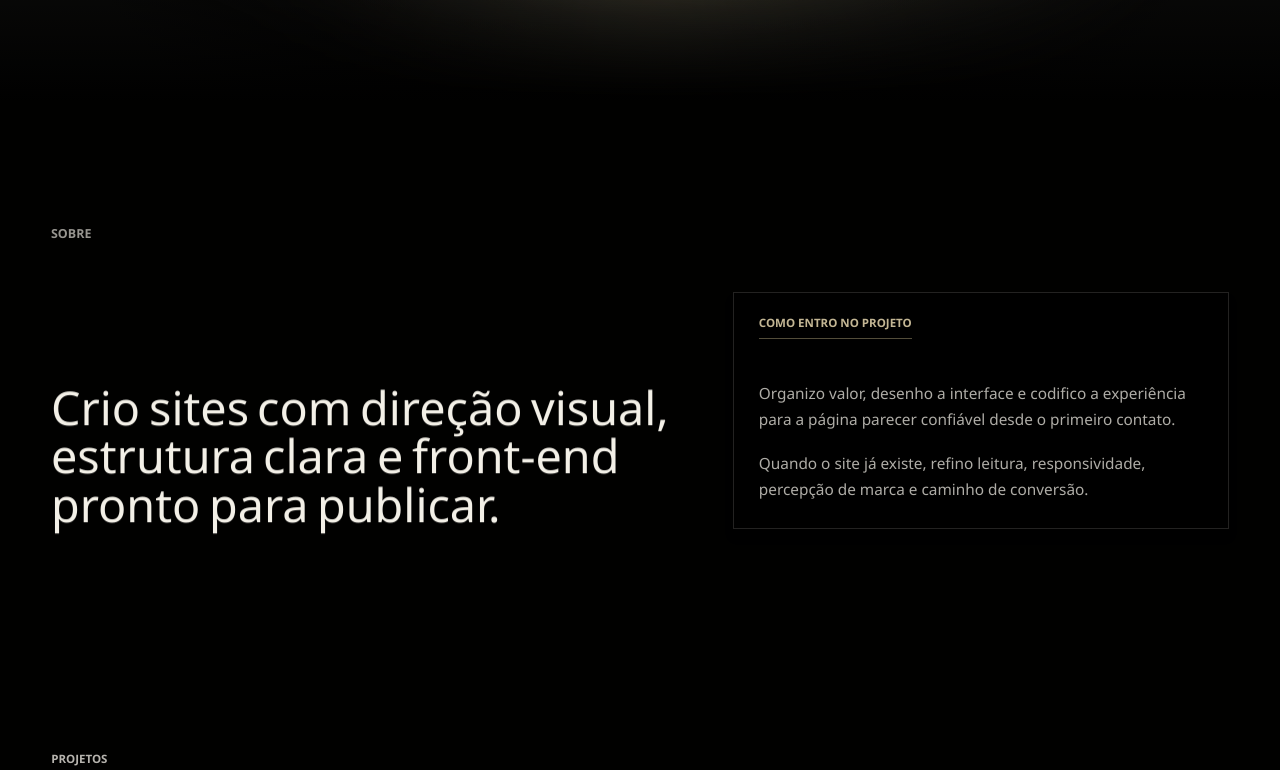
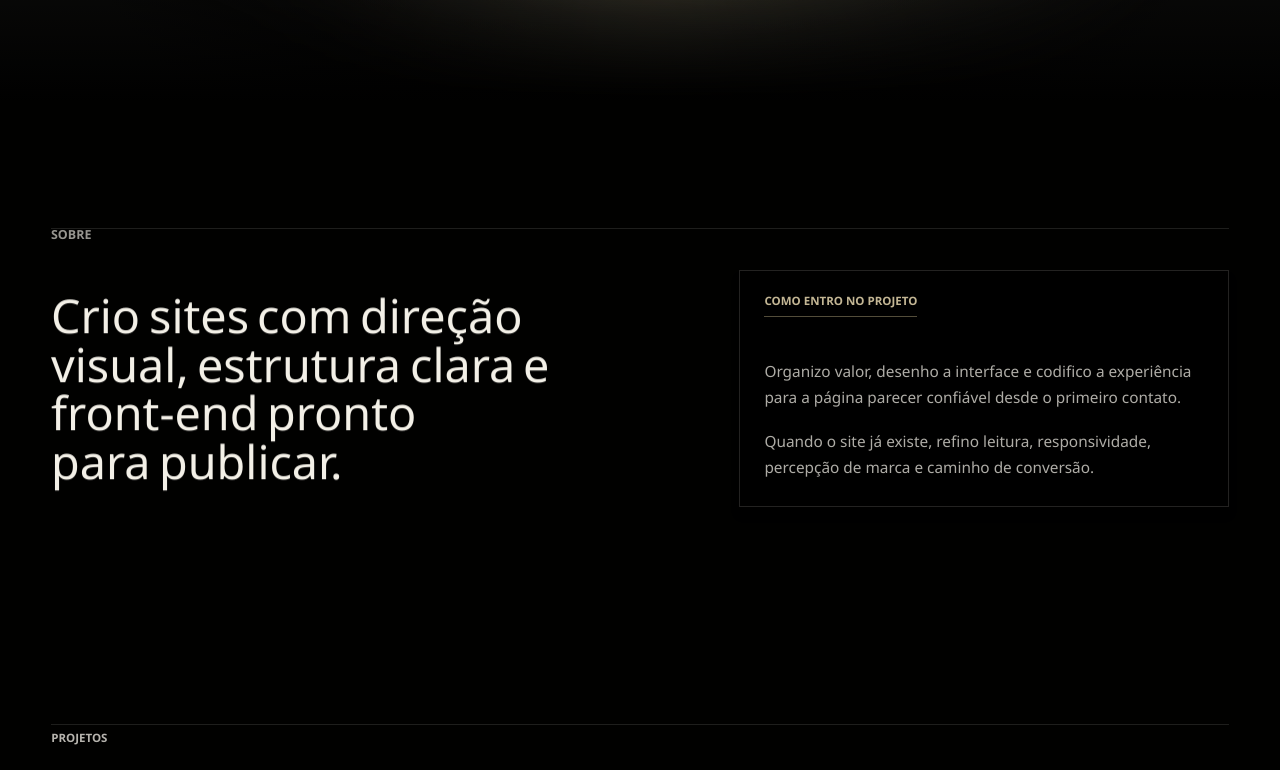
Before and after one commit to Monteiromathe550/matheus-portifolio, a React (Vite) app: page / in a window 1280 px wide. Shown: the part 700-1470 px from the top of the page. Built offline with nearby package versions, Linux system fonts and the light colour scheme; a web font is replaced by a local one.

Commit message:
Refine portfolio section styling

```diff
--- a/src/index.css
+++ b/src/index.css
@@ -4205,3 +4205,86 @@ html.motion-ready .stack-card[data-reveal][data-reveal-visible="true"]:focus-vis
 .proof-card span {
   background: transparent !important;
 }
+
+.section-spacing,
+.about-section,
+.projects-section,
+.services-section,
+.process-section,
+.proof-section,
+.contact-section,
+.section-heading,
+.agency-section-heading,
+.section-heading-main {
+  background: transparent !important;
+  box-shadow: none !important;
+}
+
+.section-spacing,
+.about-section,
+.projects-section,
+.services-section,
+.process-section,
+.proof-section,
+.contact-section,
+.section-heading,
+.agency-section-heading {
+  border: 0 !important;
+  border-block: 0 !important;
+}
+
+.about-section > .about-agency-panel,
+.projects-section > .agency-section-heading,
+.services-section > .agency-section-heading,
+.process-section .agency-section-heading,
+.proof-section > .agency-section-heading {
+  border-top: 1px solid color-mix(in oklch, var(--primary) 12%, transparent) !important;
+}
+
+.section-spacing::before,
+.section-spacing::after,
+.about-section::before,
+.about-section::after,
+.projects-section::before,
+.projects-section::after,
+.services-section::before,
+.services-section::after,
+.process-section::before,
+.process-section::after,
+.proof-section::before,
+.proof-section::after,
+.contact-section::before,
+.contact-section::after,
+.section-heading::before,
+.section-heading::after,
+.section-heading-main::before,
+.section-heading-main::after {
+  display: none !important;
+}
+
+.about-section > .about-agency-panel {
+  column-gap: clamp(2rem, 5vw, 5.5rem) !important;
+  row-gap: clamp(1.35rem, 2.2vw, 2.25rem) !important;
+  grid-template-columns: minmax(0, 0.56fr) minmax(24rem, 0.44fr) !important;
+  align-items: center !important;
+}
+
+.about-agency-panel .about-kicker {
+  align-self: end;
+  grid-column: 1 / -1;
+}
+
+.about-statement-wrap {
+  align-content: center !important;
+}
+
+.about-copy-card {
+  align-self: center;
+}
+
+@media (max-width: 900px) {
+  .about-section > .about-agency-panel {
+    grid-template-columns: 1fr !important;
+    row-gap: 1.2rem !important;
+  }
+}
```
